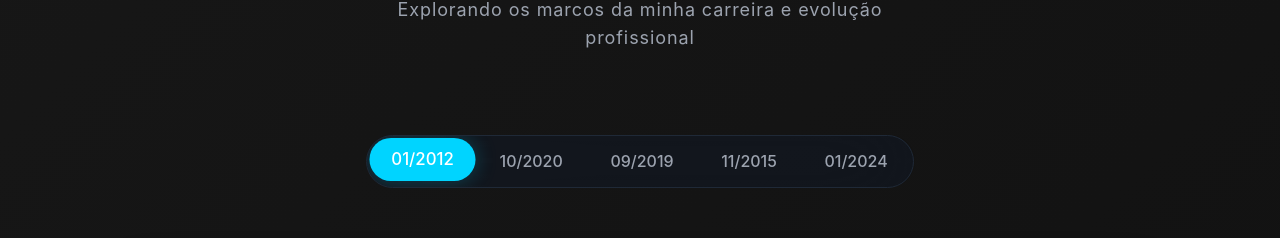
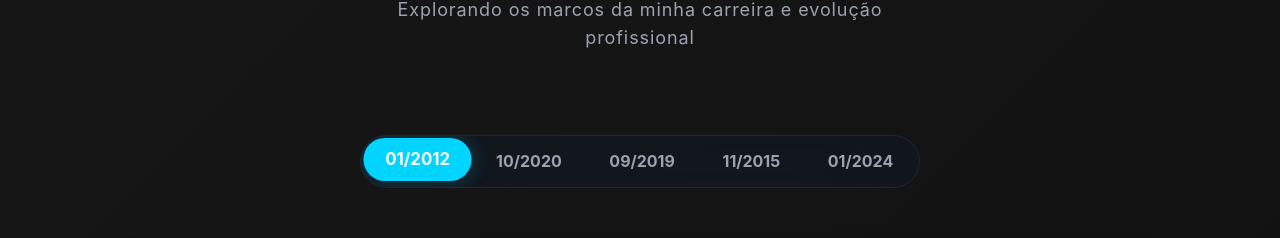
Before and after one commit to jottasilva/portfolio, a React (Create React App) app: page / in a window 1280 px wide. Shown: the part 5716-5954 px from the top of the page. Built offline with nearby package versions, Linux system fonts and the light colour scheme; a web font is replaced by a local one.

Commit message:
Update timeline.css

```diff
--- a/src/css/timeline.css
+++ b/src/css/timeline.css
@@ -95,7 +95,7 @@
   background-color: rgba(17, 24, 39, 0.5);
   backdrop-filter: blur(40px);
   border-radius: 9999px;
-  padding: 0.25rem;
+  padding: .5rem;
   border: 1px solid #1f2937;
   flex-wrap: wrap;
   max-width: 95vw;
@@ -171,7 +171,8 @@
 .timeline-nav-btn-text {
   position: relative;
   z-index: 2;
-      font-size: medium;
+  font-size: 1rem;
+  font-weight: bold;
 }
 
 /* Content Area */
```
